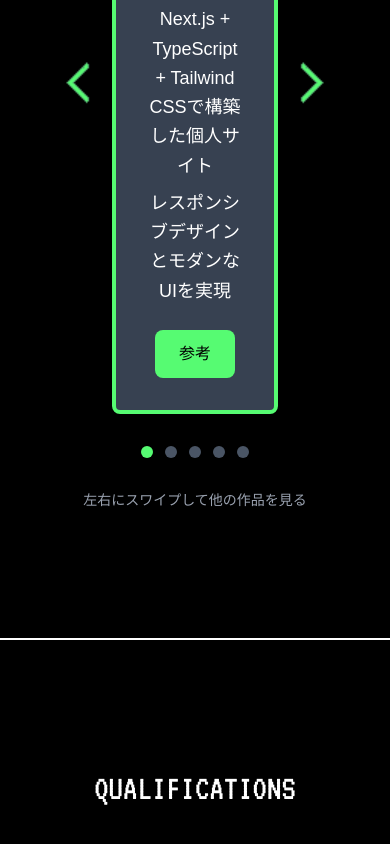
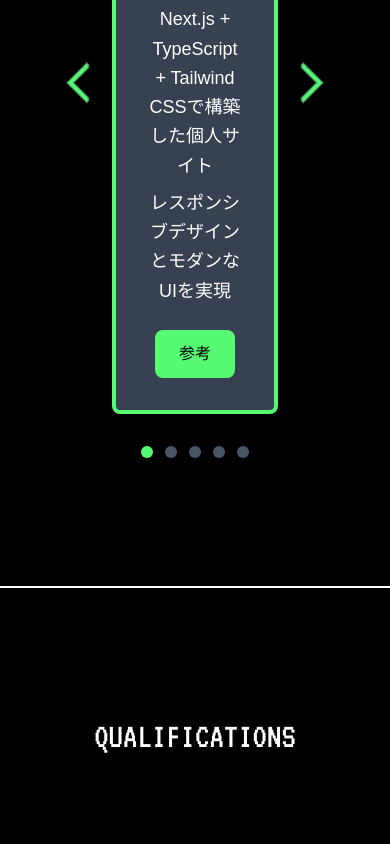
Before and after one commit to hirodesu85/hirodesu.com, a Next.js app: page / in a window 390 px wide. Shown: the part 5886-6730 px from the top of the page. After the commit the page ends 6706 px from the top, so only its background shows below. Built offline with nearby package versions, Linux system fonts and the light colour scheme; a web font is replaced by a local one.

Commit message:
change:見た目の微調整

```diff
--- a/src/app/components/History.tsx
+++ b/src/app/components/History.tsx
@@ -104,7 +104,7 @@ const internData: InternExperience[] = [
 export default function History() {
   return (
     <section className="py-16 md:py-20 px-8">
-      <div className="w-full max-w-6xl mx-auto">
+      <div className="w-full max-w-7xl mx-auto">
         <h2 className="font-vt text-6xl md:text-7xl mb-12 text-center md:text-left">
           HISTORY
         </h2>
--- a/src/app/components/Works.tsx
+++ b/src/app/components/Works.tsx
@@ -193,13 +193,6 @@ export default function Works() {
             ))}
           </div>
         </div>
-
-        {/* モバイル対応のための注記 */}
-        <div className="mt-8 text-center md:hidden">
-          <p className="font-kiwi text-sm text-gray-400">
-            左右にスワイプして他の作品を見る
-          </p>
-        </div>
       </div>
     </section>
   );
```
